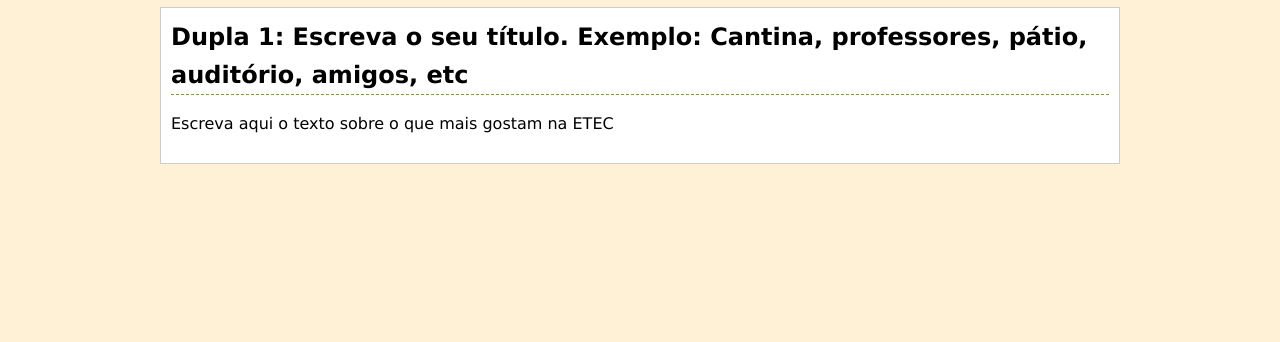
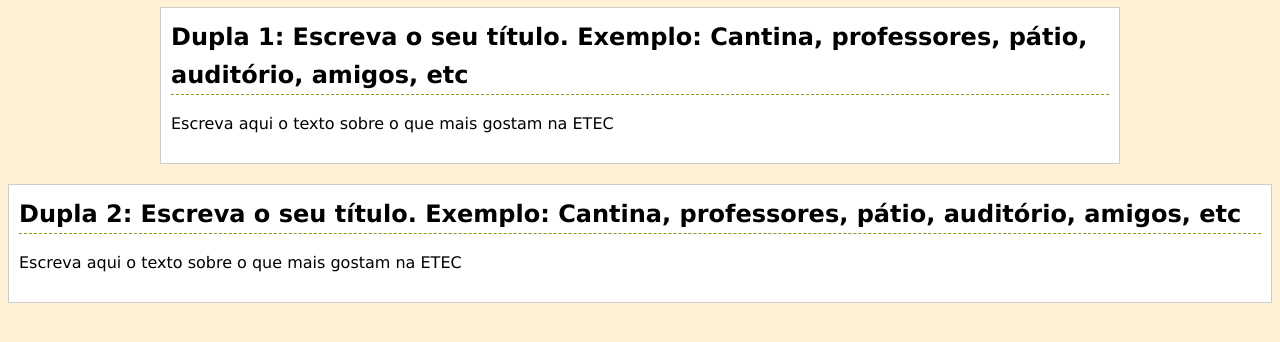
Before and after one commit to ThiagoB456/i-love-etec, a plain HTML site: page index.html in a window 1280 px wide. Shown: the part 74-416 px from the top of the page. Drawn offline with Linux system fonts and the light colour scheme.

Commit message:
Inclusao de conteúdo da dupla 2

```diff
--- a/index.html
+++ b/index.html
@@ -13,6 +13,7 @@ professores, pátio, auditório, amigos, etc</h2>
 Escreva aqui o texto sobre o que mais gostam na ETEC
 </p>
 </div>
+</div> <div class='content'> <h2>Dupla 2: Escreva o seu título. Exemplo: Cantina, professores, pátio, auditório, amigos, etc</h2> <p> Escreva aqui o texto sobre o que mais gostam na ETEC </p> </div>
 </div>
 </body>
 </html>
```
